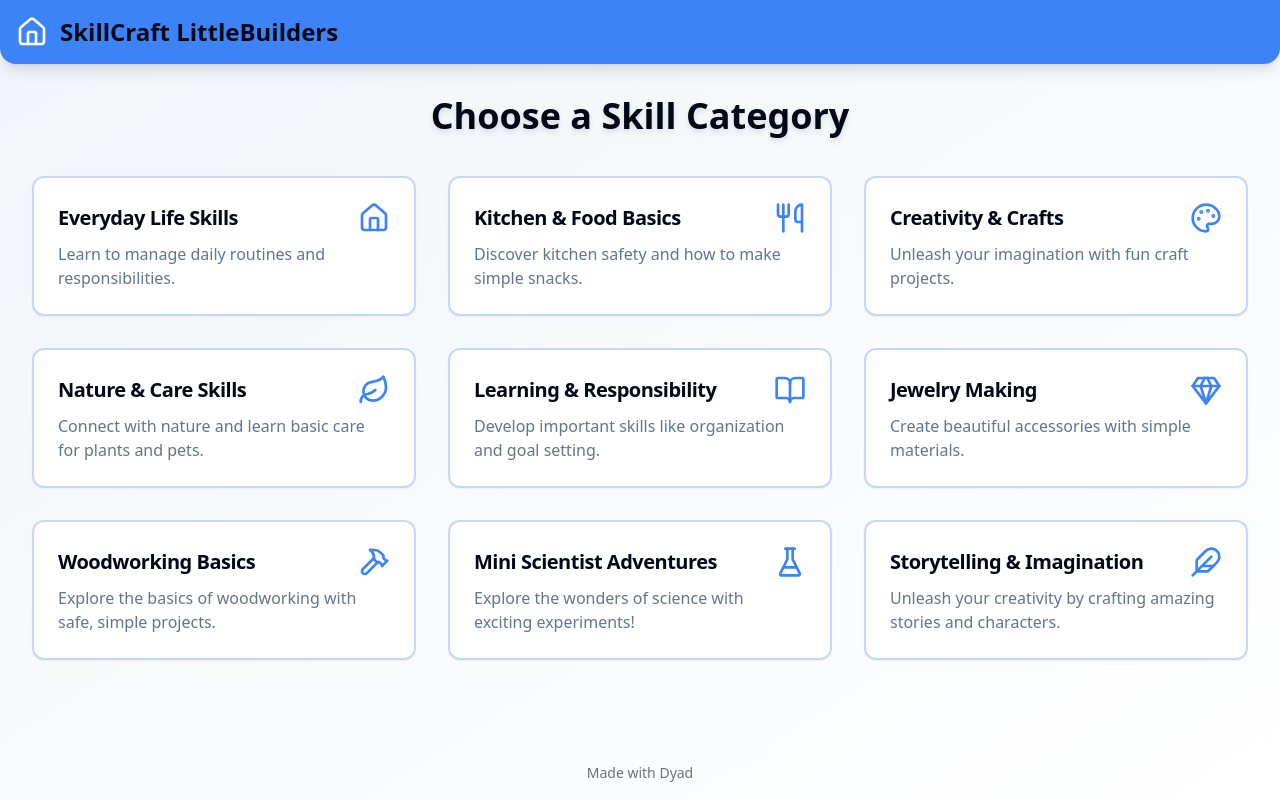
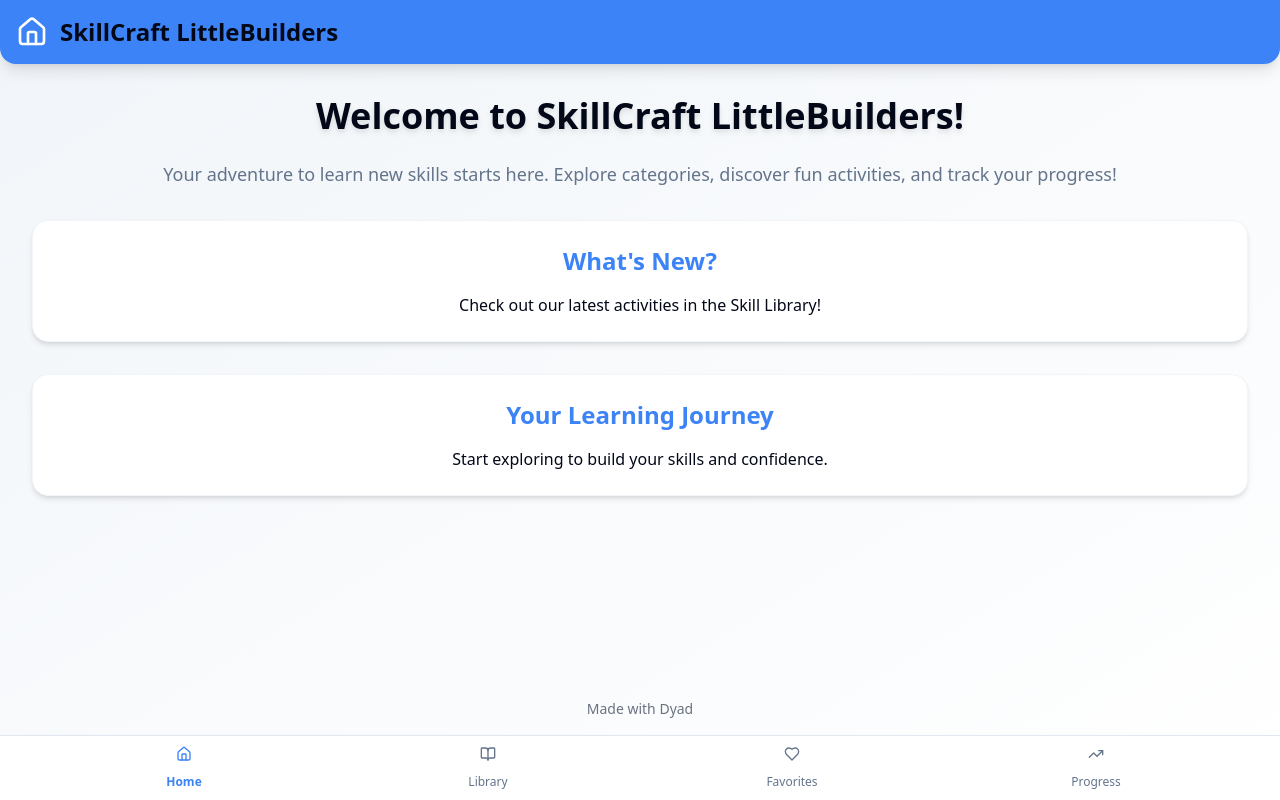
Before and after one commit to heaventravis94-cloud/SkillCraft-LittleBuilders, a React (Vite) app: page / in a window 1280 px wide. Built offline with nearby package versions, Linux system fonts and the light colour scheme.

Commit message:
[dyad] wrote 9 file(s)

```diff
--- a/src/App.tsx
+++ b/src/App.tsx
@@ -3,10 +3,13 @@ import { Toaster as Sonner } from "@/components/ui/sonner";
 import { TooltipProvider } from "@/components/ui/tooltip";
 import { QueryClient, QueryClientProvider } from "@tanstack/react-query";
 import { BrowserRouter, Routes, Route } from "react-router-dom";
-import SkillLibrary from "./pages/SkillLibrary"; // Renamed import
-import NotFound from "./pages/NotFound";
+import Home from "./pages/Home"; // New Home page
+import SkillLibrary from "./pages/SkillLibrary";
 import CategoryDetail from "./pages/CategoryDetail";
 import ActivityDetail from "./pages/ActivityDetail";
+import Favorites from "./pages/Favorites"; // New Favorites page
+import Progress from "./pages/Progress"; // New Progress page
+import NotFound from "./pages/NotFound";
 
 const queryClient = new QueryClient();
 
@@ -17,9 +20,12 @@ const App = () => (
       <Sonner />
       <BrowserRouter>
         <Routes>
-          <Route path="/" element={<SkillLibrary />} /> {/* Updated route */}
+          <Route path="/" element={<Home />} /> {/* Set Home as default */}
+          <Route path="/library" element={<SkillLibrary />} /> {/* SkillLibrary now at /library */}
           <Route path="/categories/:categoryId" element={<CategoryDetail />} />
           <Route path="/activities/:activityId" element={<ActivityDetail />} />
+          <Route path="/favorites" element={<Favorites />} /> {/* New route */}
+          <Route path="/progress" element={<Progress />} /> {/* New route */}
           {/* ADD ALL CUSTOM ROUTES ABOVE THE CATCH-ALL "*" ROUTE */}
           <Route path="*" element={<NotFound />} />
         </Routes>
--- /dev/null
+++ b/src/components/Navbar.tsx
@@ -0,0 +1,39 @@
+import React from "react";
+import { Link, useLocation } from "react-router-dom";
+import { Home, BookOpen, Heart, TrendingUp } from "lucide-react";
+import { Button } from "@/components/ui/button";
+import { cn } from "@/lib/utils";
+
+const Navbar = () => {
+  const location = useLocation();
+
+  const navItems = [
+    { name: "Home", icon: Home, path: "/" },
+    { name: "Library", icon: BookOpen, path: "/library" },
+    { name: "Favorites", icon: Heart, path: "/favorites" },
+    { name: "Progress", icon: TrendingUp, path: "/progress" },
+  ];
+
+  return (
+    <nav className="fixed bottom-0 left-0 right-0 bg-card border-t border-border shadow-lg z-50">
+      <div className="container mx-auto flex justify-around items-center h-16">
+        {navItems.map((item) => (
+          <Link to={item.path} key={item.name} className="flex-1">
+            <Button
+              variant="ghost"
+              className={cn(
+                "w-full h-full flex flex-col items-center justify-center text-muted-foreground",
+                location.pathname === item.path && "text-brand-primary font-bold"
+              )}
+            >
+              <item.icon className="h-6 w-6 mb-1" />
+              <span className="text-xs">{item.name}</span>
+            </Button>
+          </Link>
+        ))}
+      </div>
+    </nav>
+  );
+};
+
+export default Navbar;
--- a/src/data/skills.ts
+++ b/src/data/skills.ts
@@ -1046,7 +1046,7 @@ export const activities: Activity[] = [
 
   // Learning & Responsibility (10 activities)
   {
-    id: "set-table",
+    id: "set-table-formal",
     categoryId: "learning-responsibility",
     title: "Set the Table (Formal)",
     description: "Practice setting the table for a more formal meal.",
@@ -1063,7 +1063,7 @@ export const activities: Activity[] = [
     ],
   },
   {
-    id: "follow-directions",
+    id: "follow-directions-multi",
     categoryId: "learning-responsibility",
     title: "Following Multi-Step Directions",
     description: "Practice listening and following instructions carefully.",
--- /dev/null
+++ b/src/pages/Favorites.tsx
@@ -0,0 +1,33 @@
+import React from "react";
+import Header from "@/components/Header";
+import Navbar from "@/components/Navbar";
+import { MadeWithDyad } from "@/components/made-with-dyad";
+import { Heart } from "lucide-react";
+
+const Favorites = () => {
+  return (
+    <div className="min-h-screen flex flex-col bg-gradient-to-br from-brand-light to-background pb-16"> {/* Added pb-16 for Navbar */}
+      <Header />
+      <main className="flex-grow container mx-auto p-4 sm:p-6 lg:p-8 text-center">
+        <Heart className="h-16 w-16 text-brand-accent mx-auto mb-6" />
+        <h2 className="text-4xl font-extrabold text-brand-text drop-shadow-md mb-6">
+          Your Favorite Activities
+        </h2>
+        <p className="text-lg text-muted-foreground mb-8">
+          Mark activities with a heart to save them here for quick access!
+        </p>
+        <div className="bg-white p-6 rounded-lg shadow-md border border-brand-light">
+          <h3 className="text-2xl font-bold text-brand-primary mb-4">No Favorites Yet!</h3>
+          <p className="text-base text-foreground">
+            Browse the Skill Library and tap the heart icon on activities you love.
+          </p>
+        </div>
+        {/* In a real app, you would display a list of favorited activities here */}
+      </main>
+      <MadeWithDyad />
+      <Navbar />
+    </div>
+  );
+};
+
+export default Favorites;
--- /dev/null
+++ b/src/pages/Home.tsx
@@ -0,0 +1,35 @@
+import React from "react";
+import Header from "@/components/Header";
+import Navbar from "@/components/Navbar";
+import { MadeWithDyad } from "@/components/made-with-dyad";
+
+const Home = () => {
+  return (
+    <div className="min-h-screen flex flex-col bg-gradient-to-br from-brand-light to-background pb-16"> {/* Added pb-16 for Navbar */}
+      <Header />
+      <main className="flex-grow container mx-auto p-4 sm:p-6 lg:p-8 text-center">
+        <h2 className="text-4xl font-extrabold text-brand-text drop-shadow-md mb-6">
+          Welcome to SkillCraft LittleBuilders!
+        </h2>
+        <p className="text-lg text-muted-foreground mb-8">
+          Your adventure to learn new skills starts here. Explore categories, discover fun activities, and track your progress!
+        </p>
+        {/* Placeholder for "Recently Viewed" or "Suggested Activities" */}
+        <div className="bg-white p-6 rounded-lg shadow-md border border-brand-light mb-8">
+          <h3 className="text-2xl font-bold text-brand-primary mb-4">What's New?</h3>
+          <p className="text-base text-foreground">Check out our latest activities in the Skill Library!</p>
+          {/* In a real app, you'd fetch and display dynamic content here */}
+        </div>
+        <div className="bg-white p-6 rounded-lg shadow-md border border-brand-light">
+          <h3 className="text-2xl font-bold text-brand-primary mb-4">Your Learning Journey</h3>
+          <p className="text-base text-foreground">Start exploring to build your skills and confidence.</p>
+          {/* In a real app, you'd show personalized content */}
+        </div>
+      </main>
+      <MadeWithDyad />
+      <Navbar />
+    </div>
+  );
+};
+
+export default Home;
--- /dev/null
+++ b/src/pages/Progress.tsx
@@ -0,0 +1,33 @@
+import React from "react";
+import Header from "@/components/Header";
+import Navbar from "@/components/Navbar";
+import { MadeWithDyad } from "@/components/made-with-dyad";
+import { TrendingUp } from "lucide-react";
+
+const Progress = () => {
+  return (
+    <div className="min-h-screen flex flex-col bg-gradient-to-br from-brand-light to-background pb-16"> {/* Added pb-16 for Navbar */}
+      <Header />
+      <main className="flex-grow container mx-auto p-4 sm:p-6 lg:p-8 text-center">
+        <TrendingUp className="h-16 w-16 text-brand-secondary mx-auto mb-6" />
+        <h2 className="text-4xl font-extrabold text-brand-text drop-shadow-md mb-6">
+          Your Progress Overview
+        </h2>
+        <p className="text-lg text-muted-foreground mb-8">
+          See how many activities you've completed and the skills you're building!
+        </p>
+        <div className="bg-white p-6 rounded-lg shadow-md border border-brand-light">
+          <h3 className="text-2xl font-bold text-brand-primary mb-4">Keep Going!</h3>
+          <p className="text-base text-foreground">
+            Complete activities to see your achievements here.
+          </p>
+        </div>
+        {/* In a real app, you would display charts, counts, and badges here */}
+      </main>
+      <MadeWithDyad />
+      <Navbar />
+    </div>
+  );
+};
+
+export default Progress;
--- a/src/pages/SkillLibrary.tsx
+++ b/src/pages/SkillLibrary.tsx
@@ -2,11 +2,12 @@ import React from "react";
 import { MadeWithDyad } from "@/components/made-with-dyad";
 import Header from "@/components/Header";
 import CategoryCard from "@/components/CategoryCard";
+import Navbar from "@/components/Navbar"; // Import Navbar
 import { categories } from "@/data/skills";
 
 const SkillLibrary = () => {
   return (
-    <div className="min-h-screen flex flex-col bg-gradient-to-br from-brand-light to-background">
+    <div className="min-h-screen flex flex-col bg-gradient-to-br from-brand-light to-background pb-16"> {/* Added pb-16 for Navbar */}
       <Header />
       <main className="flex-grow container mx-auto p-4 sm:p-6 lg:p-8">
         <h2 className="text-4xl font-extrabold text-center mb-10 text-brand-text drop-shadow-md">
@@ -19,6 +20,7 @@ const SkillLibrary = () => {
         </div>
       </main>
       <MadeWithDyad />
+      <Navbar /> {/* Add Navbar here */}
     </div>
   );
 };
```
Also changed, not shown: src/pages/ActivityDetail.tsx (+6 -3 lines), src/pages/CategoryDetail.tsx (+6 -3 lines).
